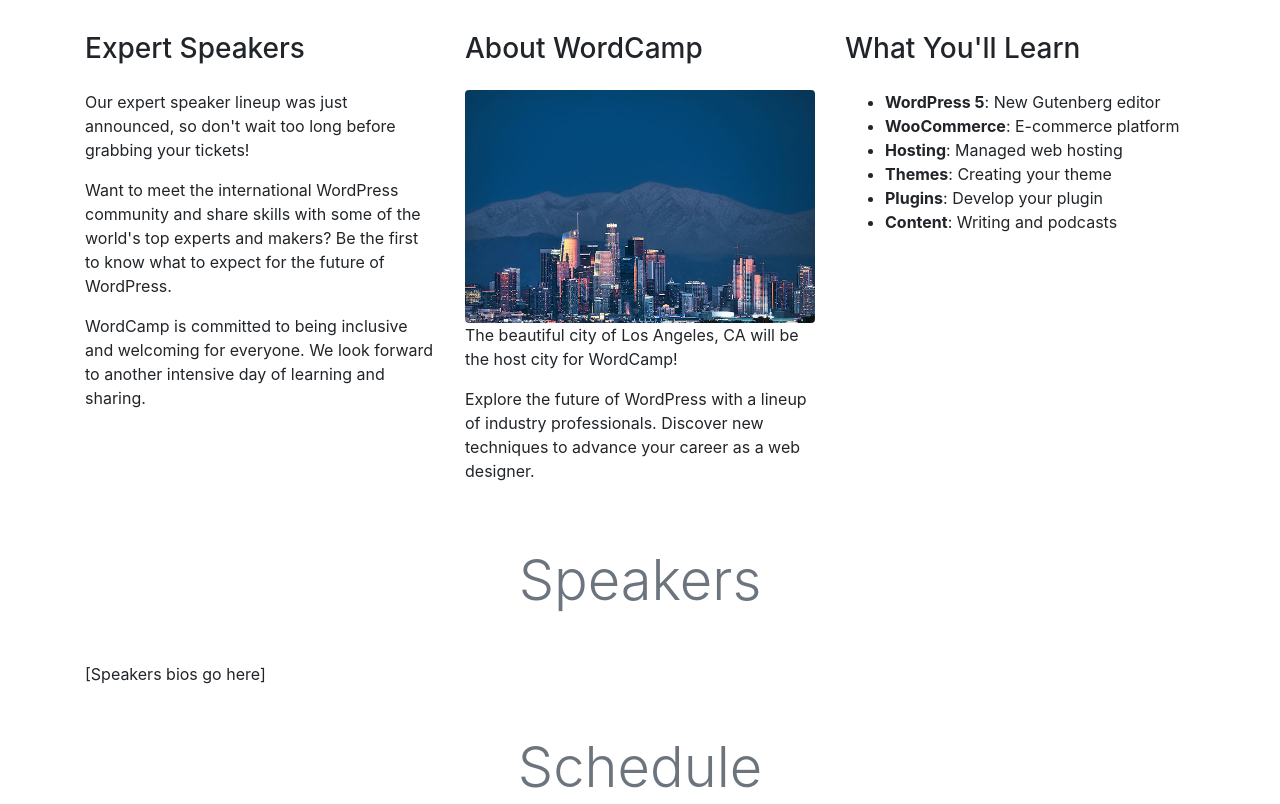
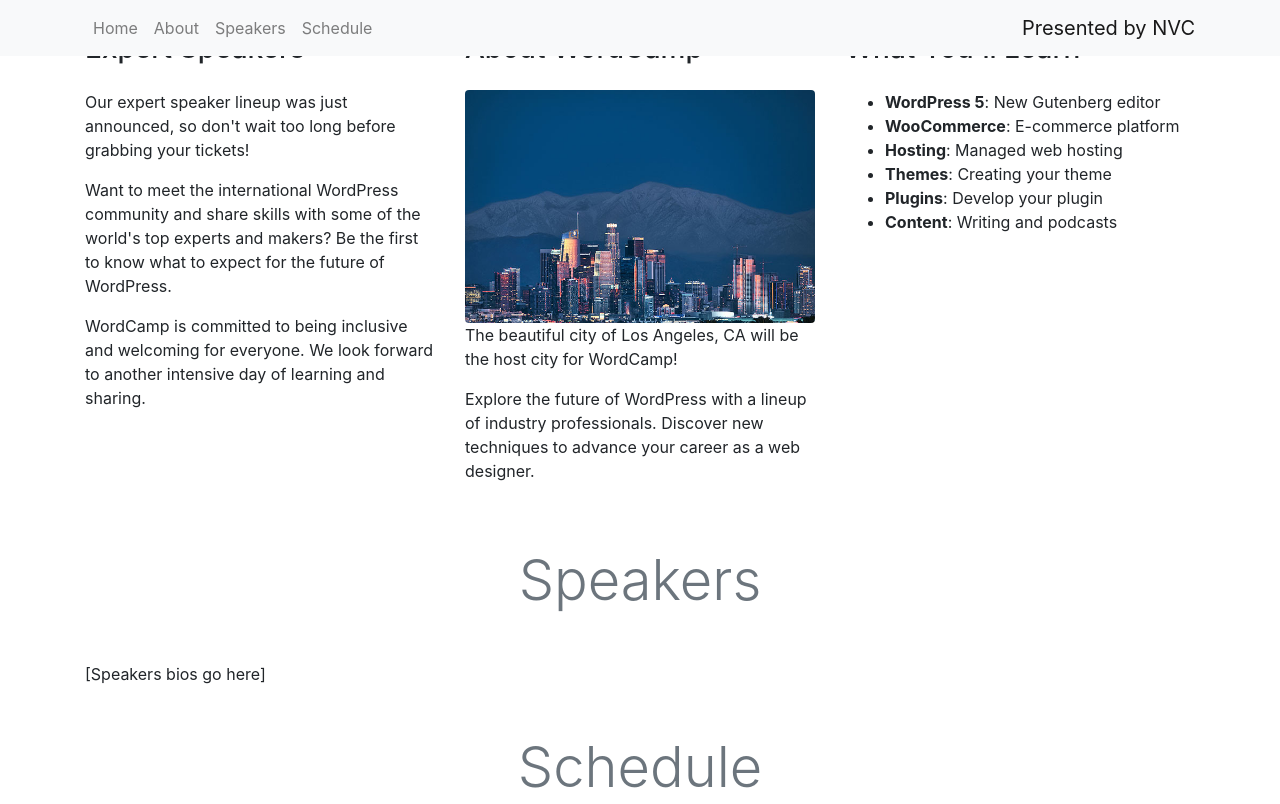
Before and after one commit to Morclouds/Word-Camp-Los-Angeles, a plain HTML site: page index.html in a window 1280 px wide. Shown: the top 804 px of the page. Drawn offline with nearby package versions, Linux system fonts and the light colour scheme.

Commit message:
nav bar update

```diff
--- a/index.html
+++ b/index.html
@@ -12,6 +12,32 @@
     <title>WordCamp Los Angeles</title>
   </head>
   <body>
+    <!-- navbar -->
+    <nav class="navbar navbar-expand-lg navbar-light bg-light fixed-top ">
+      <div class="container">
+        <a class="navbar-brand order-1 mr-0" href="#" target="_blank">Presented by NVC</a>
+        <button class="navbar-toggler" type="button" data-toggle="collapse" data-target="#navbarSupportedContent" aria-controls="navbarSupportedContent" aria-expanded="false" aria-label="Toggle navigation">
+          <span class="navbar-toggler-icon"></span>
+        </button>
+        <div class="collapse navbar-collapse" id="navbarSupportedContent">
+          <ul class="navbar-nav mr-auto">
+            <li class="nav-item">
+              <a class="nav-link" href="#home">Home <span class="sr-only">(current)</span></a>
+            </li>
+            <li class="nav-item">
+              <a class="nav-link" href="#about">About</a>
+            </li>
+            <li class="nav-item">
+              <a class="nav-link" href="#speakers">Speakers</a>
+            </li>
+            <li class="nav-item">
+              <a class="nav-link" href="#schedule">Schedule</a>
+            </li>
+          </div>
+        </div>
+      </div>
+    </nav>
+<!-- /navbar -->
     <h1></h1>
     <div class="container pt-4 ">
 
@@ -51,7 +77,7 @@
 <!-- schedule -->
 <h1 class="display-4 text-center my-5 text-muted">Schedule</h1>
 [Conference schedule goes here]
-<!-- /speakers -->
+<!-- /schedule -->
 
 <!-- signup form -->
 <hr>
```
